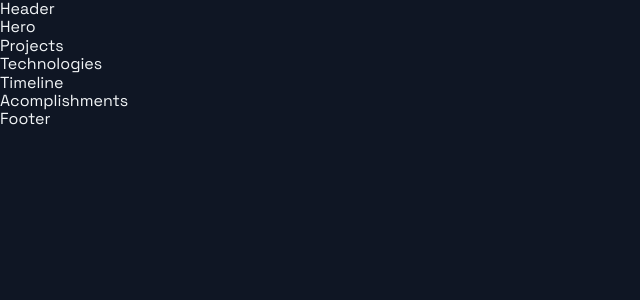
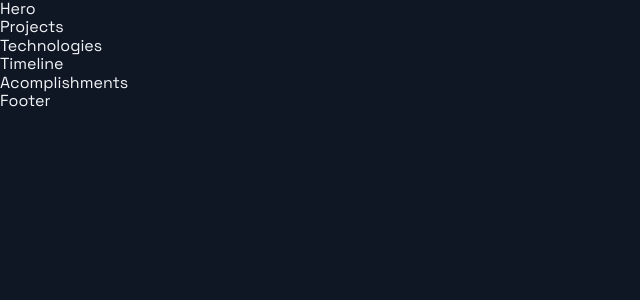
Before and after one commit to bkjml/Portfolio_website, a Next.js app: page / in a window 1280 px wide. Shown: the top 300 px of the page, without its empty margins (0-640 px from the left). Built offline with nearby package versions, Linux system fonts and the light colour scheme.

Commit message:
starting header

```diff
--- a/src/components/Header/Header.js
+++ b/src/components/Header/Header.js
@@ -6,9 +6,7 @@ import { DiCssdeck } from 'react-icons/di';
 import { Container, Div1, Div2, Div3, NavLink, SocialIcons } from './HeaderStyles';
 
 const Header = () =>  (
-  <div>
-    Header
-  </div>
+  <section></section>
 );
 
 export default Header;
```
